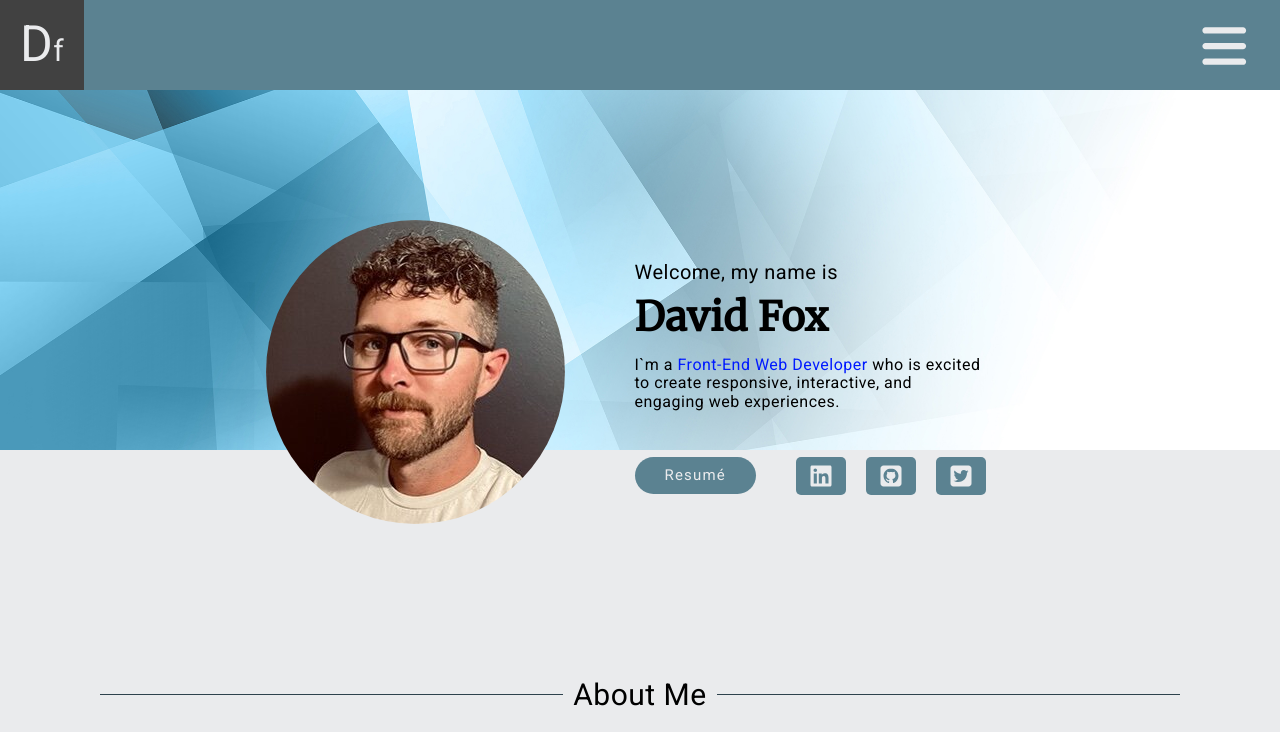
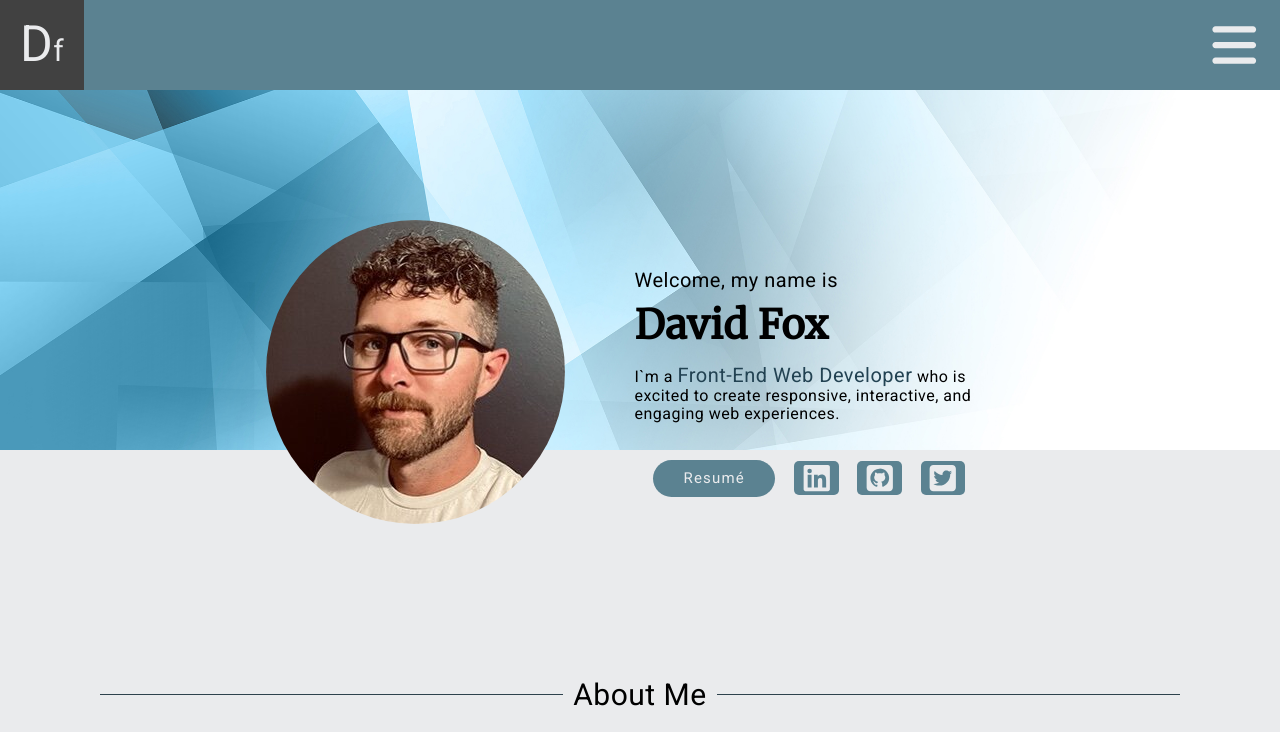
Before and after one commit to Dave2188/Portfolio-page, a plain HTML site: page index.html in a window 1280 px wide. Shown: the top 732 px of the page. Drawn offline with Linux system fonts and the light colour scheme.

Commit message:
style change

```diff
--- a/styles/css/styles.css
+++ b/styles/css/styles.css
@@ -56,8 +56,7 @@ a {
 }
 
 .svg-inline--fa {
-	vertical-align: -0.2em !important;
-	padding: 0 1rem 0 1rem;
+	vertical-align: -0.18em !important;
 }
 
 /* nav */
@@ -198,7 +197,8 @@ a {
 }
 
 .front__end {
-	color: rgb(0, 26, 255);
+	color: #224252;
+	font-size: 2rem;
 }
 
 .btn {
@@ -210,7 +210,6 @@ a {
 	font-size: 1.5rem;
 	font-weight: normal;
 	letter-spacing: 1.2px;
-	margin-right: 3rem;
 	padding: 10px 30px;
 }
 
@@ -221,10 +220,11 @@ a {
 .btn__container {
 	align-items: center;
 	display: flex;
+	justify-content: space-evenly;
 	margin: auto;
 	position: relative;
 	top: 20px;
-	width: fit-content;
+	width: 100%;
 }
 
 .btn__soc {
@@ -232,9 +232,8 @@ a {
 	background-color: var(--color-blue);
 	border-radius: 5px;
 	color: var(--color-teal);
-	font-size: 2.4rem;
-	margin: 1rem;
-	padding: 0.5rem 0 0.5rem 0;
+	font-size: 3rem;
+	padding: 0.1px 3.5px;
 }
 
 .btn__soc svg {
```
